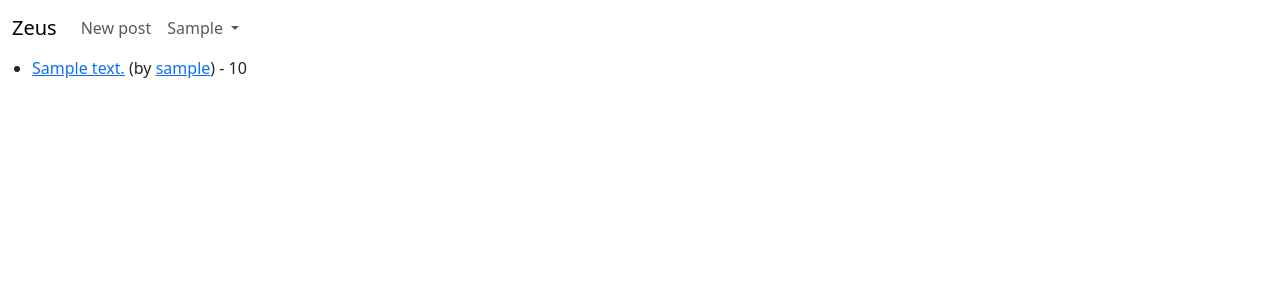
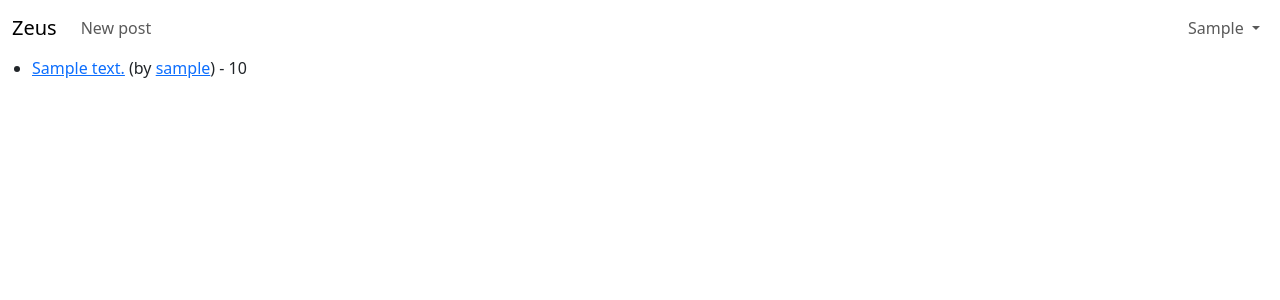
Before and after one commit to atbu/zeus, a Django app: template browse/templates/browse/index.html in a window 1280 px wide. Shown: the top 300 px of the page. Run offline with Django 3.2, Linux system fonts and the light colour scheme; the template is opened without the code that fills it: most values are stand-ins (such as "Sample title", 1, 10 or a date in 2020).

Commit message:
Navbar now correctly laid out

```diff
--- a/browse/templates/base_generic.html
+++ b/browse/templates/base_generic.html
@@ -20,6 +20,8 @@
             <li class="nav-item">
               <a class="nav-link" href="{% url 'new_post' %}">New post</a>
             </li>
+          </ul>
+          <ul class="navbar-nav ms-auto mb-2 mb-lg-0">
             {% if logged_in_as != "" %}
               <li class="nav-item dropdown">
                 <a class="nav-link dropdown-toggle" href="#" role="button" data-bs-toggle="dropdown" aria-expanded="false">
```
